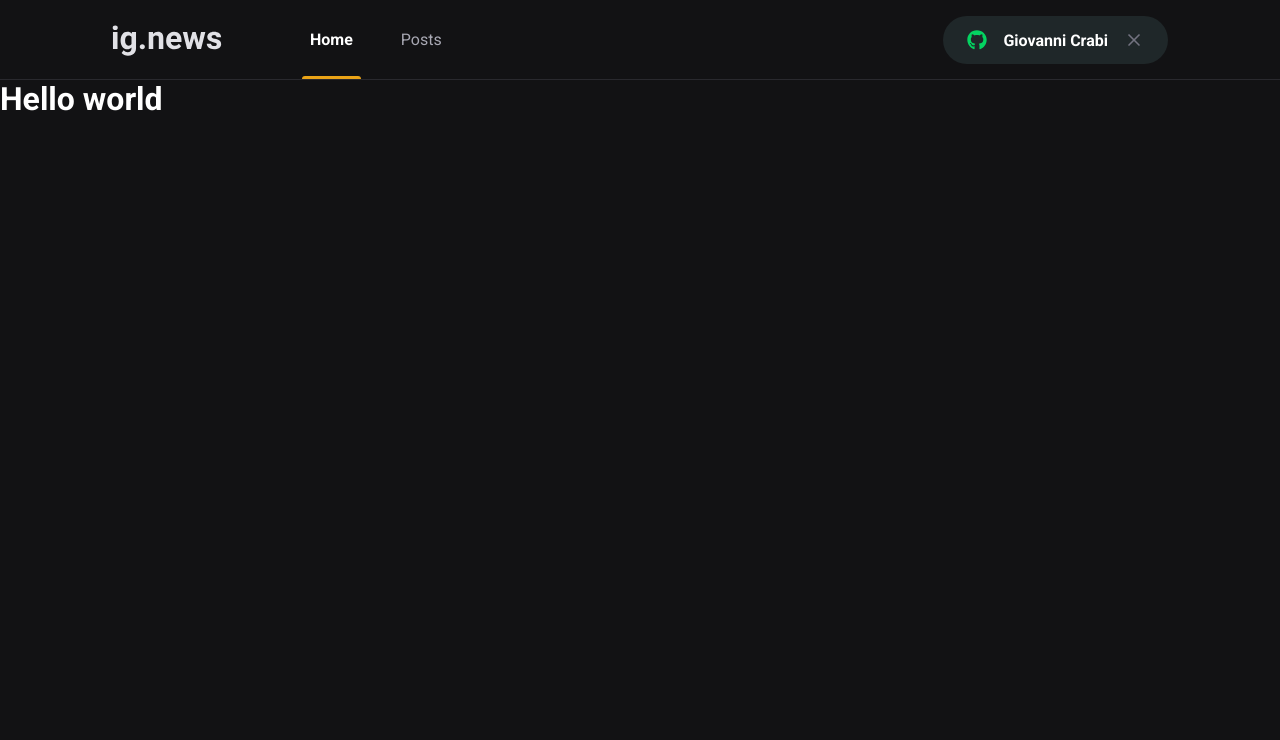
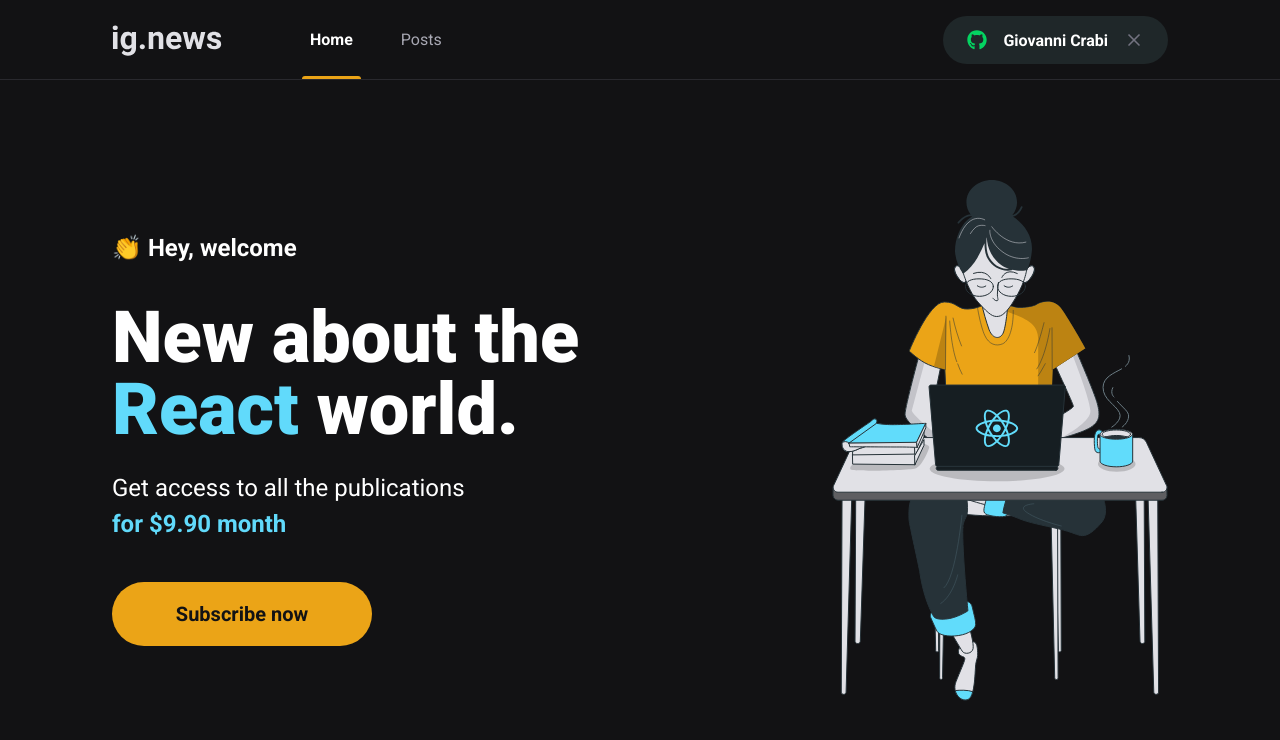
Before and after one commit to GiovanniCrabi/ig-news, a Next.js app: page / in a window 1280 px wide. Shown: the top 740 px of the page. Built offline with nearby package versions, Linux system fonts and the light colour scheme.

Commit message:
Created Subscribe Button

```diff
--- /dev/null
+++ b/src/components/SubscribeButton/index.tsx
@@ -0,0 +1,12 @@
+import styles from './styles.module.scss';
+
+export function SubscribeButton() {
+  return (
+    <button
+    type='button'
+    className={styles.subscribeButton}
+    >
+      Subscribe now
+    </button>
+  )
+}
--- /dev/null
+++ b/src/components/SubscribeButton/styles.module.scss
@@ -0,0 +1,20 @@
+.subscribeButton {
+  width: 260px;
+  height: 4rem;
+  border: 0;
+  border-radius: 2rem;
+  background: var(--yellow-500);
+  color: var(--gray-900);
+  font-size: 1.25rem;
+  font-weight: bold;
+
+  display: flex;
+  align-items: center;
+  justify-content: center;
+
+  transition: filter 0.2s;
+
+  &:hover {
+    filter: brightness(0.8);
+  }
+}
--- /dev/null
+++ b/src/pages/home.module.scss
@@ -0,0 +1,45 @@
+.contentContainer {
+  max-width: 1120px;
+  margin: 0 auto;
+  padding: 0 2rem ;
+  height: calc(100vh - 5rem);
+
+  display: flex;
+  align-items: center;
+  justify-content: space-between;
+}
+
+.hero {
+  max-width: 600px;
+
+  > span {
+    font-size: 1.5rem;
+    font-weight: bold;
+  }
+
+  h1 {
+    font-size: 4.5rem;
+    line-height: 4.5rem;
+    font-weight: 900;
+    margin-top: 2.5rem;
+
+    span {
+      color: var(--cyan-500);
+    }
+  }
+
+  p {
+    font-size: 1.5rem;
+    line-height: 2.25rem;
+    margin-top: 1.5rem;
+
+    span {
+      color: var(--cyan-500);
+      font-weight: bold;
+    }
+  }
+
+  button {
+    margin-top: 2.5rem;
+  }
+}
--- a/src/pages/index.tsx
+++ b/src/pages/index.tsx
@@ -1,16 +1,30 @@
 import Head from 'next/head';
+import { SubscribeButton } from '../components/SubscribeButton';
 
+import styles from './home.module.scss';
 
 export default function Home() {
   return (
     <>
       <Head>
-         <title>Inicio | ig.news </title>
+         <title>Home | ig.news </title>
       </Head>
 
-       <h1>
-            Hello <span>world</span>
-       </h1>
+      <main className={ styles.contentContainer }>
+        <section className={styles.hero}>
+          <span>👏 Hey, welcome</span>
+          <h1>New about the <span>React</span> world.</h1>
+          <p>
+            Get access to all the publications <br />
+            <span>for $9.90 month</span>
+          </p>
+          < SubscribeButton />
+        </section>
+
+        <img
+        src="/images/avatar.svg"
+        alt="Girl coding" />
+      </main>
     </>
   )
 }
```
